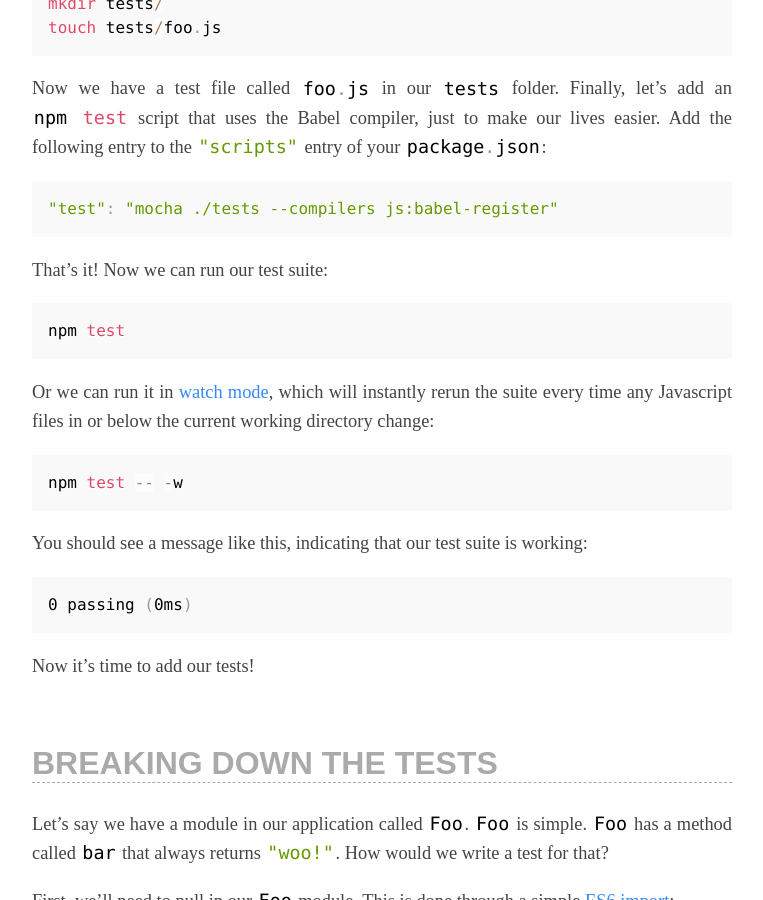
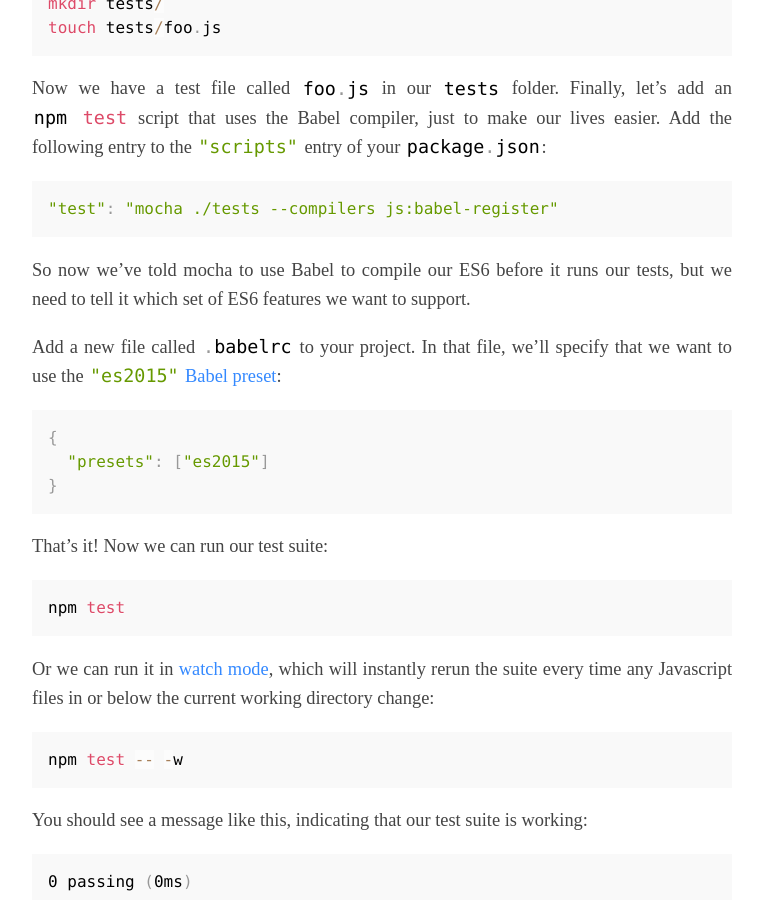
Before and after one commit to pcorey/pcorey.github.io, a Jekyll site: the page built from _posts/2015-12-21-unit-testing-with-meteor-1.3.markdown, in a window 1280 px wide and 900 px high, scrolled down 2327 px. Shown: the whole window, without its empty margins (258-1021 px from the left). Built offline with Jekyll 4.4.1, drawn with Linux system fonts in a browser that asks for light colours; nearby versions of some CDN libraries.

Commit message:
.babelrc

```diff
--- a/_posts/2015-12-21-unit-testing-with-meteor-1.3.markdown
+++ b/_posts/2015-12-21-unit-testing-with-meteor-1.3.markdown
@@ -50,6 +50,16 @@ Now we have a test file called `foo.js`{:.language-bash} in our `tests`{:.langua
 
 ~~~ javascript
 "test": "mocha ./tests --compilers js:babel-register"
+~~~
+
+So now we've told mocha to use Babel to compile our ES6 before it runs our tests, but we need to tell it which set of ES6 features we want to support.
+
+Add a new file called `.babelrc`{:.language-bash} to your project. In that file, we'll specify that we want to use the [`"es2015"`{:.language-javascript} Babel preset](https://babeljs.io/docs/plugins/preset-es2015/):
+
+~~~ javascript
+{
+  "presets": ["es2015"]
+}
 ~~~
 
 That's it! Now we can run our test suite:
```
